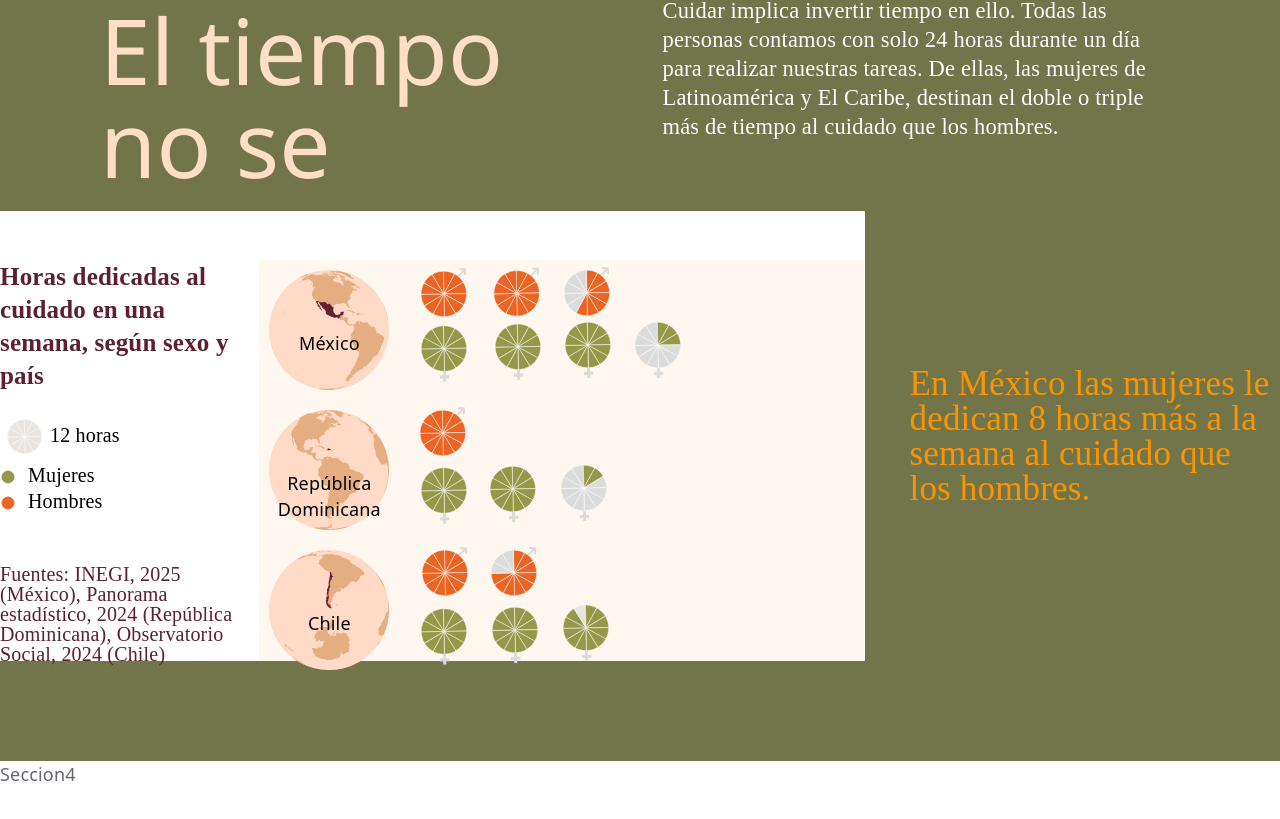
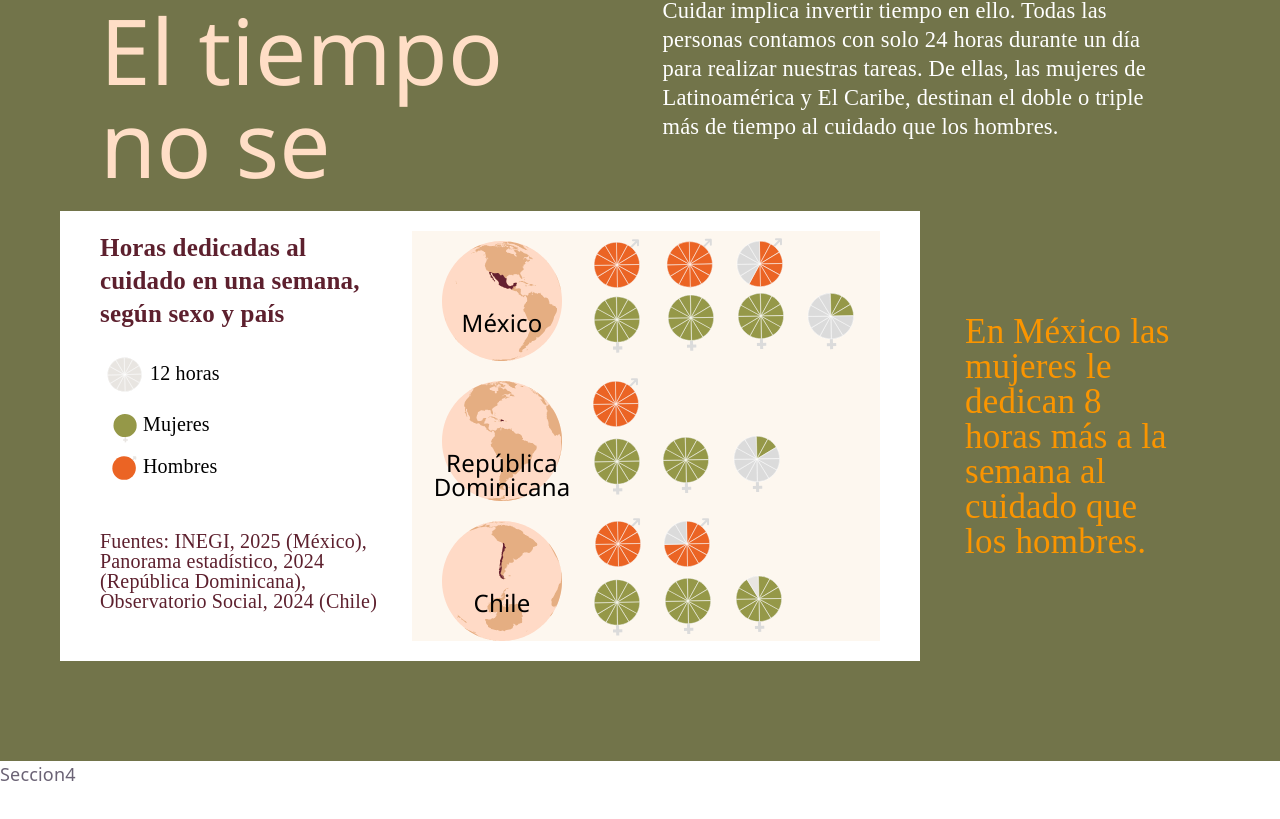
Before and after one commit to dataista-studio/cuidados-circulares, a React (Vite) app: page / in a window 1280 px wide. Shown: the part 2439-3258 px from the top of the page. Built offline with nearby package versions, Linux system fonts and the light colour scheme; a web font is replaced by a local one.

Commit message:
adjust layout

```diff
--- a/src/screens/SeccionIII.jsx
+++ b/src/screens/SeccionIII.jsx
@@ -46,14 +46,14 @@ export default function SeccionIII() {
                 </div>
 
             </div>
-            <div className="text-black flex flex-row gap-10">
-                <div className="h-[calc(100vh-350px)] w-[70%] bg-blanco pt-[49px] relative flex flex-row">
-                    <div className="w-[30%] h-full">
+            <div className="max-w-[1080px] mx-auto text-black flex flex-row gap-10">
+                <div className="h-[calc(100vh-350px)] w-[80%] bg-blanco relative flex flex-row gap-4 ml-[-40px] px-[40px] py-[20px]">
+                    <div className="w-[40%] h-full">
                         <ChartTitle chartTitle={chartTitle} />
                         <ChartLegend />
                         <ChartSource chartSource={chartSource} />
                     </div>
-                    <div className="w-[70%] bg-[#FDF7EF] h-full">
+                    <div className="w-[60%] bg-[#FDF7EF] h-full px-[20px]">
                         {countries.map(country => {
                             return (
                                 <CountryRow country={country} />
@@ -61,7 +61,7 @@ export default function SeccionIII() {
                         })}
                     </div>
                 </div>
-                <div className="w-[30%] self-center">
+                <div className="w-[20%] self-center">
                     <ChartText charText={chartText} />
                 </div>
             </div>
--- a/src/screens/seccionIII/ChartLegend.jsx
+++ b/src/screens/seccionIII/ChartLegend.jsx
@@ -1,14 +1,13 @@
-import LegendItem from "../seccionV/LegendItem";
-import { verde, naranjo } from "../../utils/colors";
 import LegendClock from "./LegendClock";
-
+import LegendMale from "./LegendMale";
+import LegendFemale from "./LegendFemale";
 
 export default function ChartLegend() {
     return (
-        <div className="mt-[20px] mb-[50px]">
+        <div className="mt-[20px] mb-[50px] flex flex-col gap-2">
             <LegendClock />
-            <LegendItem fill={verde} stroke={verde} text={"Mujeres"} size={24} />
-            <LegendItem fill={naranjo} stroke={naranjo} text={"Hombres"} size={24} />
+            <LegendFemale />
+            <LegendMale />
         </div>
     )
 }
--- a/src/screens/seccionIII/CountryRow.jsx
+++ b/src/screens/seccionIII/CountryRow.jsx
@@ -17,7 +17,7 @@ export default function CountryRow({ country }) {
                     landColor={tierra3}
                     countryColor={pais3}
                 />
-                <div className="absolute top-[70px] left-[50%] -translate-x-1/2 text-center">
+                <div className="absolute top-[80px] left-[50%] -translate-x-1/2 text-center font-heading font-[300] text-[24px] leading-[24px]">
                     {country}
                 </div>
             </div>
```
